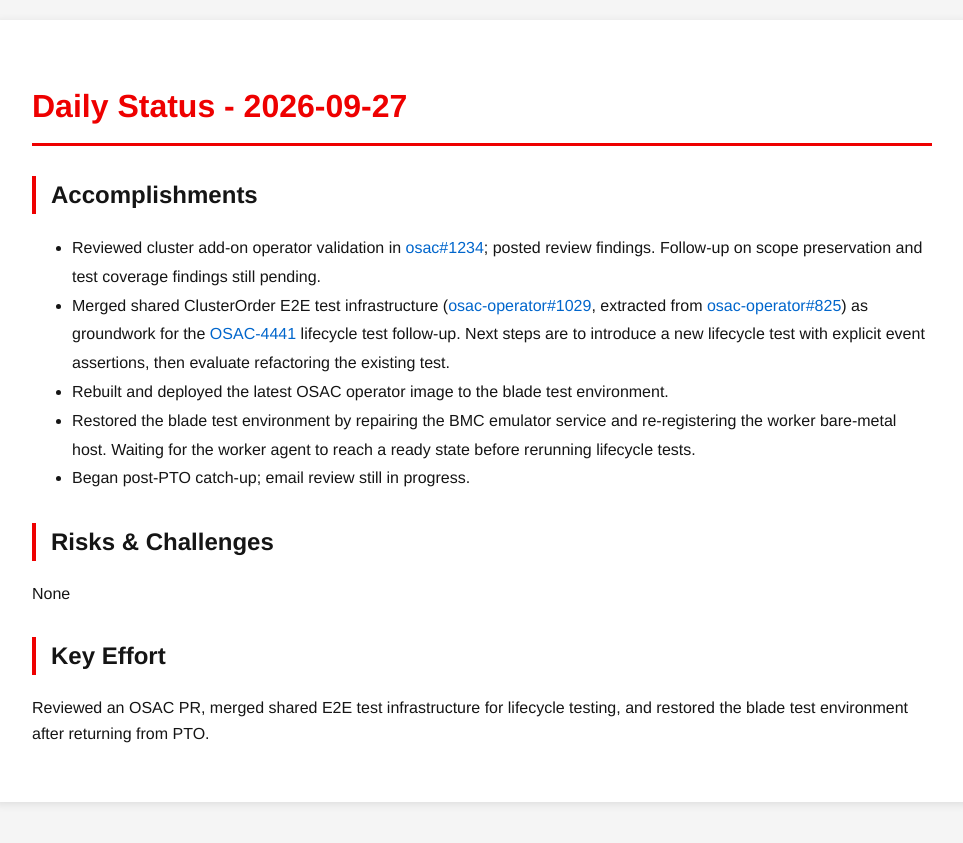
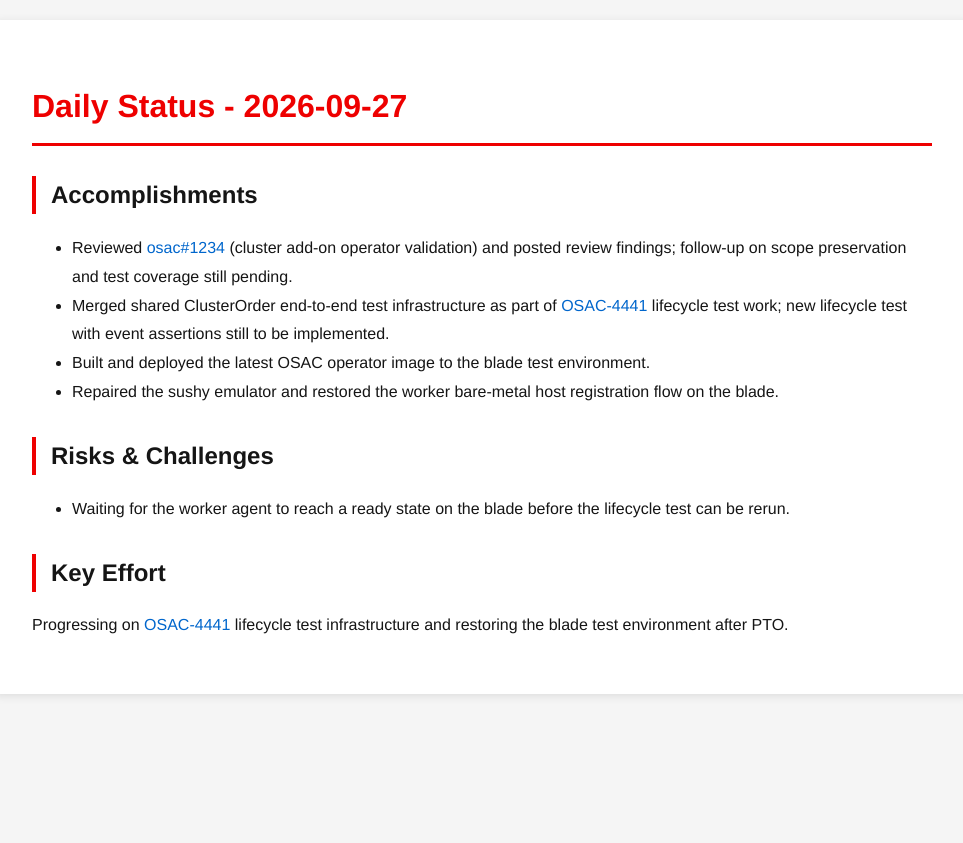
Before and after one commit to tzvatot/daily-status, a Jekyll site: the page built from 2026-09-27.md, in a window 1280 px wide. Shown: the top 843 px of the page, without its empty margins (158-1121 px from the left). Built offline with Jekyll 4.4.1, drawn with Linux system fonts in a browser that asks for light colours.

Commit message:
Daily status update - 2026-09-27

```diff
--- a/2026-09-27.md
+++ b/2026-09-27.md
@@ -7,14 +7,13 @@ date: 2026-09-27
 # Daily Status - 2026-09-27
 
 ## Accomplishments
-- Reviewed cluster add-on operator validation in [osac#1234](https://github.com/osac-project/osac/pull/1234); posted review findings. Follow-up on scope preservation and test coverage findings still pending.
-- Merged shared ClusterOrder E2E test infrastructure ([osac-operator#1029](https://github.com/osac-project/osac-operator/pull/1029), extracted from [osac-operator#825](https://github.com/osac-project/osac-operator/pull/825)) as groundwork for the [OSAC-4441](https://redhat.atlassian.net/browse/OSAC-4441) lifecycle test follow-up. Next steps are to introduce a new lifecycle test with explicit event assertions, then evaluate refactoring the existing test.
-- Rebuilt and deployed the latest OSAC operator image to the blade test environment.
-- Restored the blade test environment by repairing the BMC emulator service and re-registering the worker bare-metal host. Waiting for the worker agent to reach a ready state before rerunning lifecycle tests.
-- Began post-PTO catch-up; email review still in progress.
+- Reviewed [osac#1234](https://github.com/osac-project/osac/pull/1234) (cluster add-on operator validation) and posted review findings; follow-up on scope preservation and test coverage still pending.
+- Merged shared ClusterOrder end-to-end test infrastructure as part of [OSAC-4441](https://redhat.atlassian.net/browse/OSAC-4441) lifecycle test work; new lifecycle test with event assertions still to be implemented.
+- Built and deployed the latest OSAC operator image to the blade test environment.
+- Repaired the sushy emulator and restored the worker bare-metal host registration flow on the blade.
 
 ## Risks & Challenges
-None
+- Waiting for the worker agent to reach a ready state on the blade before the lifecycle test can be rerun.
 
 ## Key Effort
-Reviewed an OSAC PR, merged shared E2E test infrastructure for lifecycle testing, and restored the blade test environment after returning from PTO.
+Progressing on [OSAC-4441](https://redhat.atlassian.net/browse/OSAC-4441) lifecycle test infrastructure and restoring the blade test environment after PTO.
```
